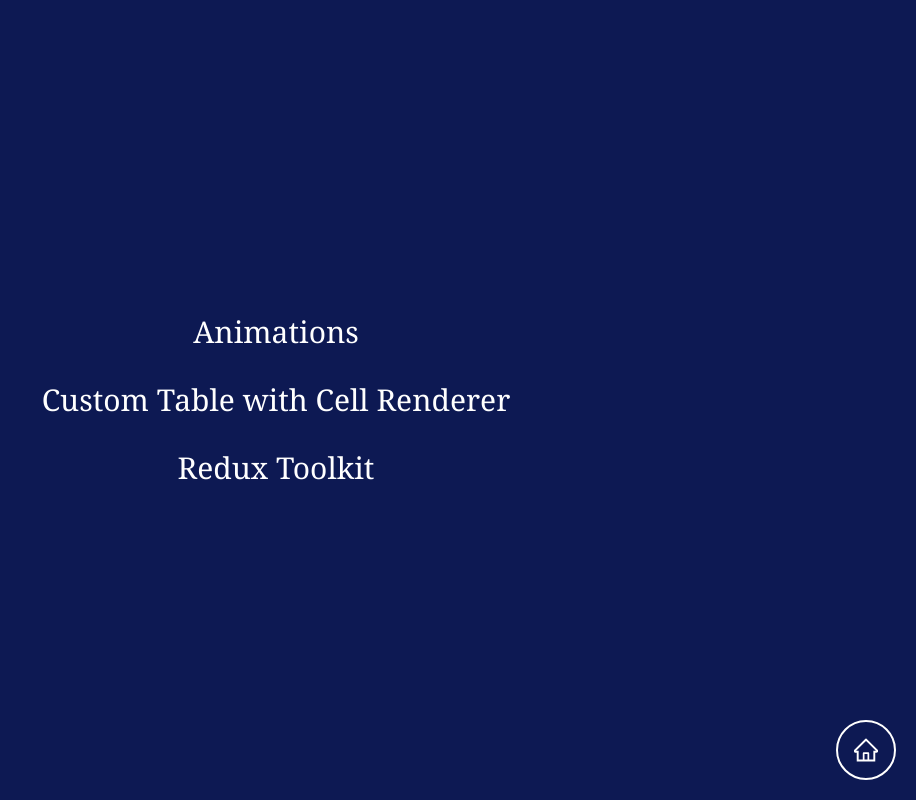
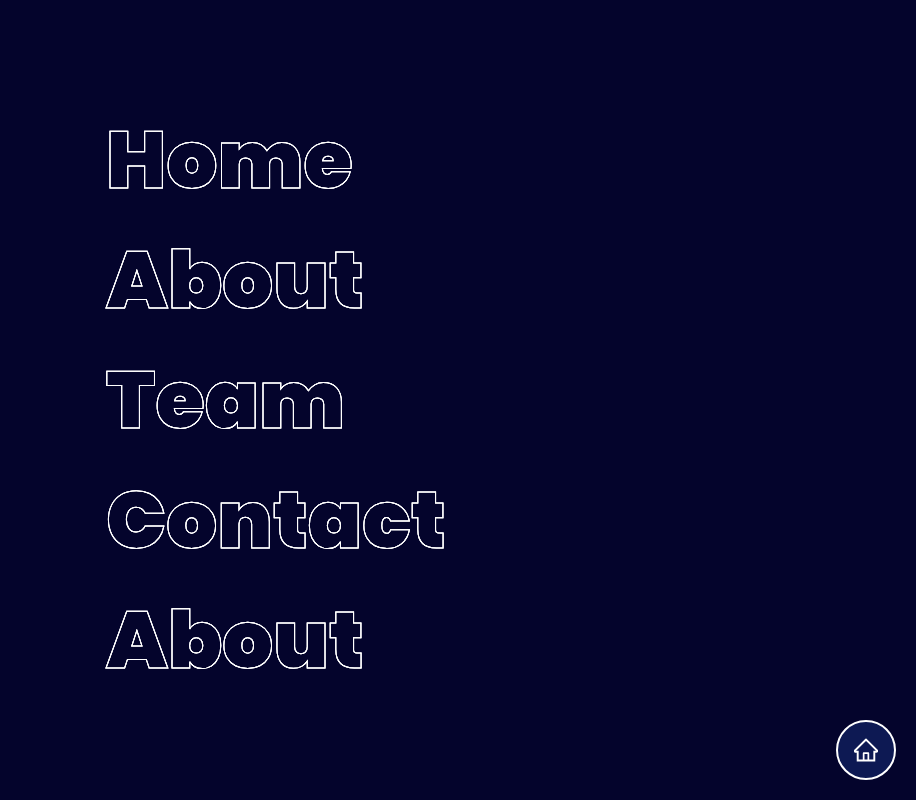
Before and after one commit to jb-7-jay/react-treasure, a React (Create React App) app: page /animation/navbar-3d in a window 1280 px wide. Shown: the whole page, without its empty margins (364-1280 px from the left). Built offline with nearby package versions, Linux system fonts and the light colour scheme.

Commit message:
more animations added

```diff
--- /dev/null
+++ b/src/components/Animation/CursorCircle/index.scss
@@ -0,0 +1,36 @@
+.CursorCircle {
+  section {
+    position: relative;
+    min-height: 100vh;
+    display: flex;
+    justify-content: center;
+    align-items: center;
+    background-color: #111;
+  }
+
+  section .text {
+    position: absolute;
+    color: #fff;
+    font-size: 1.5em;
+    user-select: none;
+    pointer-events: none;
+    animation: rotate 5s linear infinite;
+  }
+
+  @keyframes rotate {
+    from {
+      transform: rotate(0deg);
+    }
+    to {
+      transform: rotate(360deg);
+    }
+  }
+
+  section .text span {
+    position: absolute;
+    text-transform: uppercase;
+    display: inline-block;
+    top: -100px;
+    transform-origin: 0 100px;
+  }
+}
--- /dev/null
+++ b/src/components/Animation/CursorCircle/index.tsx
@@ -0,0 +1,38 @@
+import { useEffect } from 'react';
+import './index.scss';
+
+const onMouseMove = (e: any) => {
+  const text: any = document.querySelector('.text');
+
+  if (!text) return;
+  text.innerHTML = text.textContent.replace(/\S/g, '<span>$&</span>');
+
+  const element = document.querySelectorAll('span');
+
+  for (let i = 0; i < element.length; i++) {
+    element[i].style.transform = 'rotate(' + i * 19 + 'deg)';
+  }
+
+  text.style.top = e.pageY + 'px';
+  text.style.left = e.pageX + 'px';
+};
+
+const CursorCircle = () => {
+  useEffect(() => {
+    onMouseMove({ pageY: 220, pageX: 220 });
+    document.addEventListener('mousemove', onMouseMove);
+    return () => {
+      document.removeEventListener('mousemove', onMouseMove);
+    };
+  }, []);
+
+  return (
+    <div className="CursorCircle">
+      <section>
+        <h2 className="text">Circle-text-effect-</h2>
+      </section>
+    </div>
+  );
+};
+
+export default CursorCircle;
--- /dev/null
+++ b/src/components/Animation/Navbar3D/index.scss
@@ -0,0 +1,51 @@
+.Navbar3D {
+  @import url('https://fonts.googleapis.com/css2?family=Poppins:wght@100;200;300;400;500;600;700;800;900&display=swap');
+
+  font-family: 'Poppins', sans-serif;
+  width: 100%;
+  height: 100vh;
+  display: flex;
+  justify-content: center;
+  align-items: center;
+  background-color: rgb(4, 4, 44);
+
+  ul {
+    list-style: none;
+  }
+
+  a {
+    display: inline-block;
+    position: relative;
+    font-size: 80px;
+    text-decoration: none;
+    color: transparent;
+    -webkit-text-stroke: 1px white;
+    font-weight: 900;
+    transition: all 0.2s;
+  }
+
+  a::before,
+  a::after {
+    content: attr(data-text);
+    position: absolute;
+    display: block;
+    top: 0;
+    left: 0;
+    transition: all 0.4s;
+  }
+
+  a:hover::before {
+    color: rgb(168, 29, 29);
+    transform: translate(10px, -10px);
+    -webkit-text-stroke: 1px black;
+  }
+
+  a:hover::after {
+    color: rgb(236, 248, 60);
+    transform: translate(20px, -20px);
+    -webkit-text-stroke: 1px black;
+  }
+  a:hover {
+    color: white;
+  }
+}
--- /dev/null
+++ b/src/components/Animation/Navbar3D/index.tsx
@@ -0,0 +1,37 @@
+import './index.scss';
+
+const Navbar3D = () => {
+  return (
+    <div className="Navbar3D">
+      <ul>
+        <li>
+          <a href="#" data-text="Home">
+            Home
+          </a>
+        </li>
+        <li>
+          <a href="#" data-text="About">
+            About
+          </a>
+        </li>
+        <li>
+          <a href="#" data-text="Team">
+            Team
+          </a>
+        </li>
+        <li>
+          <a href="#" data-text="Contact">
+            Contact
+          </a>
+        </li>
+        <li>
+          <a href="#" data-text="About">
+            About
+          </a>
+        </li>
+      </ul>
+    </div>
+  );
+};
+
+export default Navbar3D;
--- /dev/null
+++ b/src/components/Animation/Seesaw/index.scss
@@ -0,0 +1,50 @@
+.Seasaw {
+  @import url('https://fonts.googleapis.com/css2?family=Poppins:wght@100;200;300;400;500;600;700;800;900&display=swap');
+
+  font-family: 'Poppins', sans-serif;
+  width: 100%;
+  height: 100vh;
+  display: flex;
+  justify-content: center;
+  align-items: center;
+  background: rgb(12, 12, 56);
+
+  .container {
+    width: 450px;
+    height: 70px;
+    border-bottom: 4px solid whitesmoke;
+    /* padding: 10px 0; */
+    position: relative;
+    animation: rotated 1.2s linear infinite alternate;
+  }
+
+  @keyframes rotated {
+    from {
+      transform: rotate(-35deg);
+    }
+    to {
+      transform: rotate(35deg);
+    }
+  }
+
+  .circle {
+    width: 80px;
+    height: 70px;
+    top: 0;
+    left: 0;
+    position: absolute;
+    background-color: whitesmoke;
+    clip-path: polygon(25% 0%, 75% 0%, 100% 50%, 75% 100%, 25% 100%, 0% 50%);
+    animation: circle-anime 1.2s linear infinite alternate-reverse;
+  }
+
+  @keyframes circle-anime {
+    from {
+      transform: rotate(0deg);
+    }
+    to {
+      left: calc(100% - 80px);
+      transform: rotate(360deg);
+    }
+  }
+}
--- /dev/null
+++ b/src/components/Animation/Seesaw/index.tsx
@@ -0,0 +1,13 @@
+import './index.scss';
+
+const Seesaw = () => {
+  return (
+    <div className="Seasaw">
+      <div className="container">
+        <div className="circle" />
+      </div>
+    </div>
+  );
+};
+
+export default Seesaw;
--- a/src/components/Animation/index.tsx
+++ b/src/components/Animation/index.tsx
@@ -4,7 +4,7 @@
   return (
     <div>
       <h4 className="page-header mb-10">Animations</h4>
-      <div className="flex justify-center gap-2 flex-wrap w-2/3 mx-auto gap-3">
+      <div className="flex justify-center gap-2 flex-wrap w-[600px] mx-auto gap-3">
         <NavLink to="/animation/hexagon">
           <button className="btn-primary">Hexagon</button>
         </NavLink>
@@ -26,6 +26,15 @@
         <NavLink to="/animation/spinner">
           <button className="btn-primary">Spinners</button>
         </NavLink>
+        <NavLink to="/animation/cursor-circle">
+          <button className="btn-primary">Cursor Circle</button>
+        </NavLink>
+        <NavLink to="/animation/navbar-3d">
+          <button className="btn-primary">3D Navbar</button>
+        </NavLink>
+        <NavLink to="/animation/seesaw">
+          <button className="btn-primary">Seesaw</button>
+        </NavLink>
       </div>
     </div>
   );
--- a/src/components/App/index.tsx
+++ b/src/components/App/index.tsx
@@ -19,6 +19,9 @@
 import GlowingCards from '../Animation/GlowingCards/index';
 import ScrollingText from '../Animation/ScrollingText/index';
 import Spinner from '../Animation/Spinner/index';
+import CursorCircle from '../Animation/CursorCircle/index';
+import Navbar3D from '../Animation/Navbar3D';
+import Seesaw from '../Animation/Seesaw/index';
 
 const persistor = persistStore(store);
 
@@ -40,6 +43,9 @@
             <Route path="/animation/glowing-cards" element={<GlowingCards />} />
             <Route path="/animation/scrolling-text" element={<ScrollingText />} />
             <Route path="/animation/spinner" element={<Spinner />} />
+            <Route path="/animation/cursor-circle" element={<CursorCircle />} />
+            <Route path="/animation/navbar-3d" element={<Navbar3D />} />
+            <Route path="/animation/seesaw" element={<Seesaw />} />
             <Route path="*" element={<Home />} />
           </Routes>
           <StickyFooterButton />
--- a/src/index.css
+++ b/src/index.css
@@ -684,8 +684,17 @@
   width: 50%;
 }
 
+.w-\[600px\] {
+  width: 600px;
+}
+
 .flex-1 {
   flex: 1 1 0%;
+}
+
+.transform {
+  -webkit-transform: translate(var(--tw-translate-x), var(--tw-translate-y)) rotate(var(--tw-rotate)) skewX(var(--tw-skew-x)) skewY(var(--tw-skew-y)) scaleX(var(--tw-scale-x)) scaleY(var(--tw-scale-y));
+          transform: translate(var(--tw-translate-x), var(--tw-translate-y)) rotate(var(--tw-rotate)) skewX(var(--tw-skew-x)) skewY(var(--tw-skew-y)) scaleX(var(--tw-scale-x)) scaleY(var(--tw-scale-y));
 }
 
 .cursor-pointer {
```
